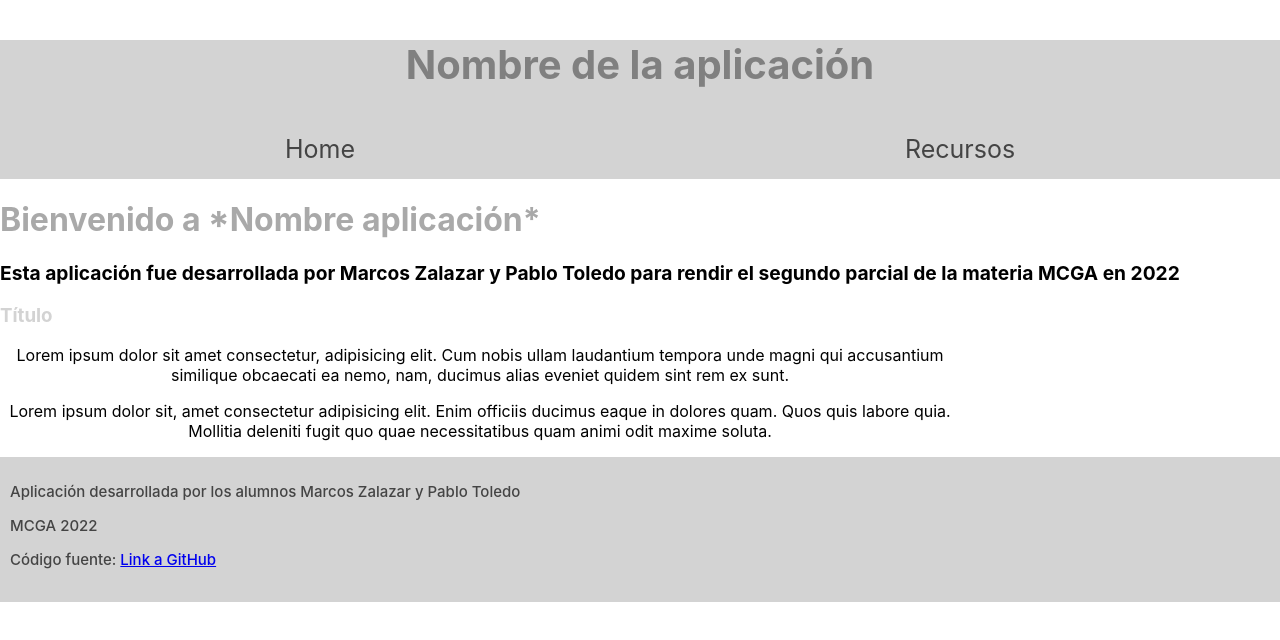
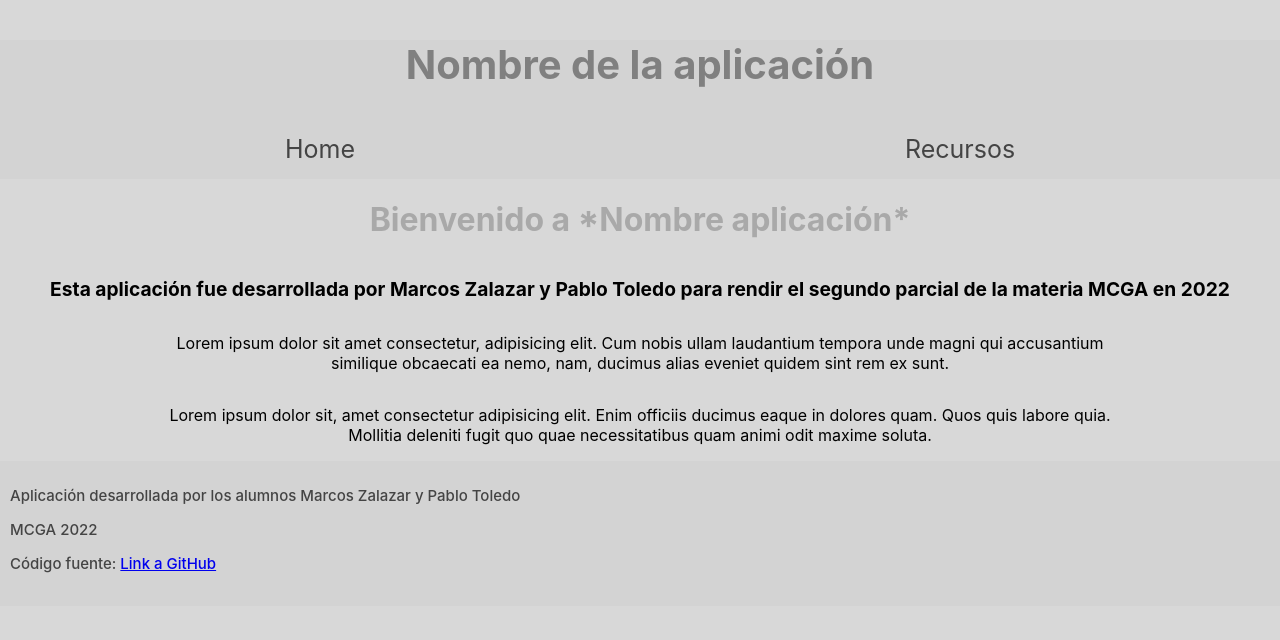
Before and after one commit to mzalazar1/MCGA-2022-PARCIAL-02, a React (Create React App) app: page / in a window 1280 px wide. Shown: the top 640 px of the page. Built offline with nearby package versions, Linux system fonts and the light colour scheme.

Commit message:
MCGA-p06: estilos agregados

```diff
--- a/src/Components/Body/Body.jsx
+++ b/src/Components/Body/Body.jsx
@@ -3,10 +3,9 @@ import styles from './Body.module.css';
 
 const BodySection = () => {
     return (
-        <div>
+        <div className={styles.cuerpo}>
             <h1 className={styles.h1}>Bienvenido a *Nombre aplicación*</h1>
             <h2 className={styles.h2}>Esta aplicación fue desarrollada por Marcos Zalazar y Pablo Toledo para rendir el segundo parcial de la materia MCGA en 2022</h2>
-            <h3 className={styles.h3}>Título</h3>
             <p className={styles.texto}>Lorem ipsum dolor sit amet consectetur, adipisicing elit. Cum nobis ullam laudantium tempora unde magni qui accusantium similique obcaecati ea nemo, nam, ducimus alias eveniet quidem sint rem ex sunt.</p>
             <p className={styles.texto}>Lorem ipsum dolor sit, amet consectetur adipisicing elit. Enim officiis ducimus eaque in dolores quam. Quos quis labore quia. Mollitia deleniti fugit quo quae necessitatibus quam animi odit maxime soluta.</p>
         </div>
--- a/src/Components/Body/Body.module.css
+++ b/src/Components/Body/Body.module.css
@@ -11,3 +11,8 @@ h3 {
     text-align: center;
     max-width: 75%;
 }
+.cuerpo {
+    display: flex;
+    flex-direction: column;
+    align-items: center;
+}
--- a/src/index.css
+++ b/src/index.css
@@ -5,6 +5,7 @@ body {
     sans-serif;
   -webkit-font-smoothing: antialiased;
   -moz-osx-font-smoothing: grayscale;
+  background-color: #D8D8D8;
 }
 
 code {
```
